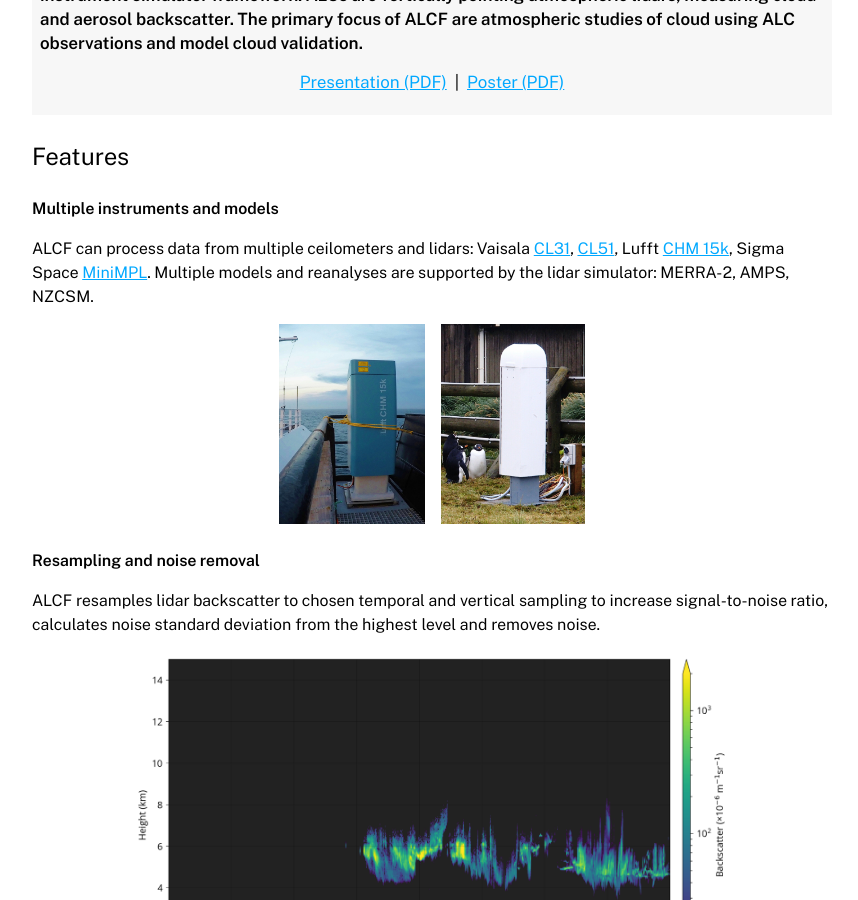
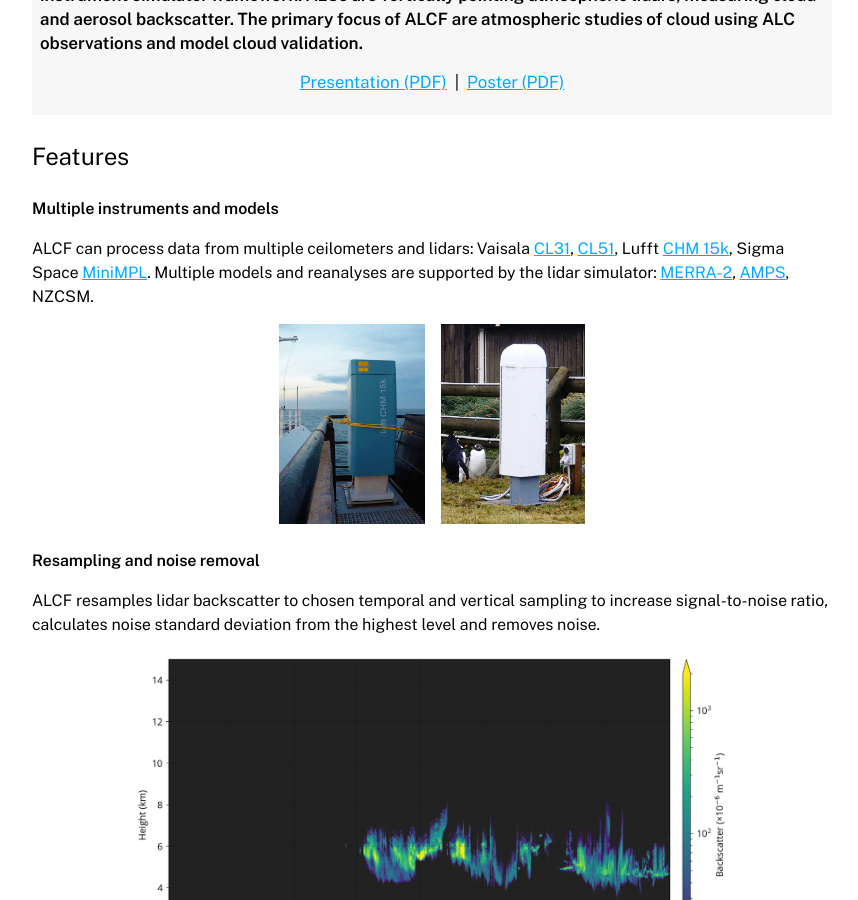
Before and after one commit to alcf-lidar/alcf-lidar.github.io, a Jekyll site: the page built from index.md, in a window 1280 px wide and 900 px high, scrolled down 395 px. Shown: the whole window, without its empty margins (208-1066 px from the left). Built offline with Jekyll 4.4.1, drawn with Linux system fonts in a browser that asks for light colours; part of the change alters nothing that is shown.

Commit message:
Links to models

```diff
--- a/index.md
+++ b/index.md
@@ -17,7 +17,7 @@ ALCF is an open source command line tool for processing of automatic lidar and c
 
 ALCF can process data from multiple ceilometers and lidars:
 Vaisala [CL31](https://www.vaisala.com/en/products/instruments-sensors-and-other-measurement-devices/weather-stations-and-sensors/cl31), [CL51](https://www.vaisala.com/en/products/instruments-sensors-and-other-measurement-devices/weather-stations-and-sensors/cl51), Lufft [CHM 15k](https://www.lufft.com/products/cloud-height-snow-depth-sensors-288/ceilometer-chm-15k-nimbus-2300/), Sigma Space [MiniMPL](https://www.micropulselidar.com/). Multiple models
-and reanalyses are supported by the lidar simulator: MERRA-2, AMPS, NZCSM.
+and reanalyses are supported by the lidar simulator: [MERRA-2](https://gmao.gsfc.nasa.gov/reanalysis/MERRA-2/), [AMPS](http://www2.mmm.ucar.edu/rt/amps/), NZCSM.
 
 <div class="img-flex">
 <a href="{{ "/img/chm15k_512x.jpg" | relative_url }}"><img src="{{ "/img/chm15k_512x.jpg" | relative_url }}" height="200" /></a>
```
